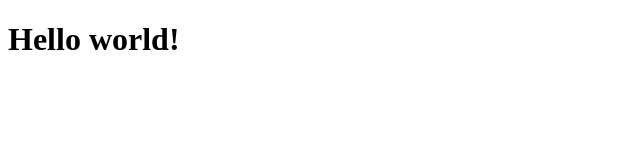
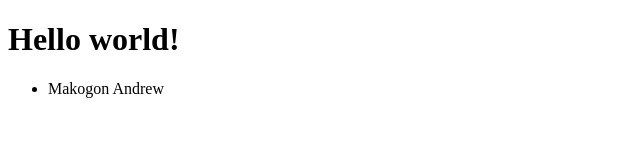
Before and after one commit to jbunyadzade/test-repo, a plain HTML site: page index.html in a window 1280 px wide. Shown: the whole page, without its empty margins (0-640 px from the left). Drawn offline with Linux system fonts and the light colour scheme.

Commit message:
add name list in main page

```diff
--- a/index.html
+++ b/index.html
@@ -9,5 +9,8 @@
     <h1>
         Hello world!
     </h1>
+    <ul>
+        <li>Makogon Andrew</li>
+    </ul>
 </body>
 </html>
```
